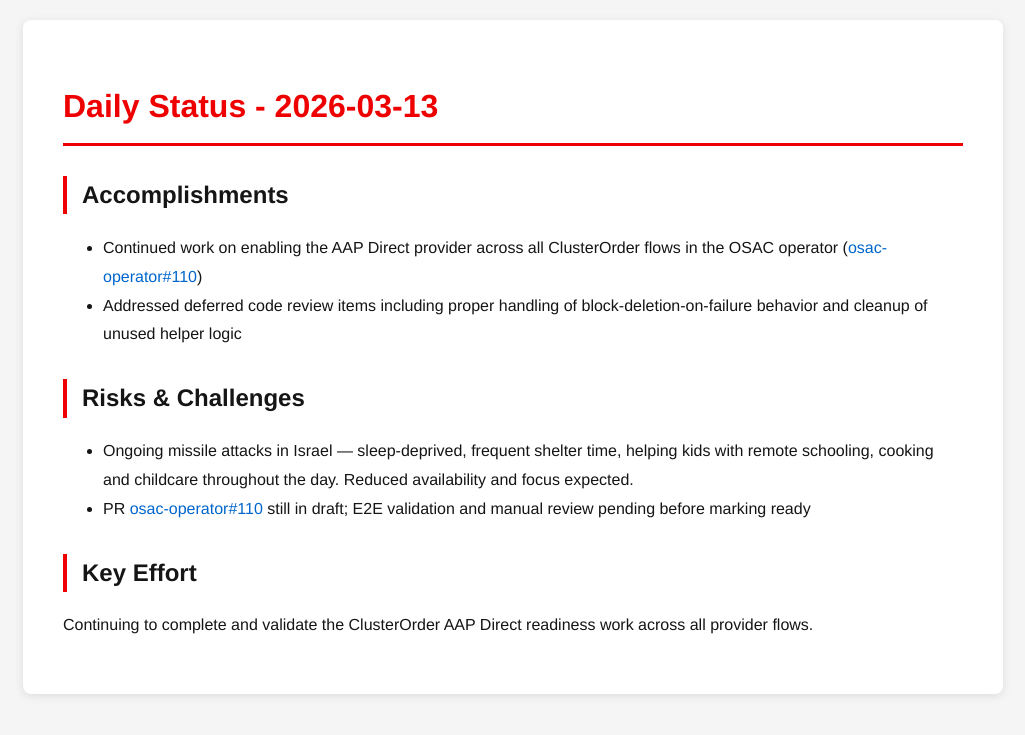
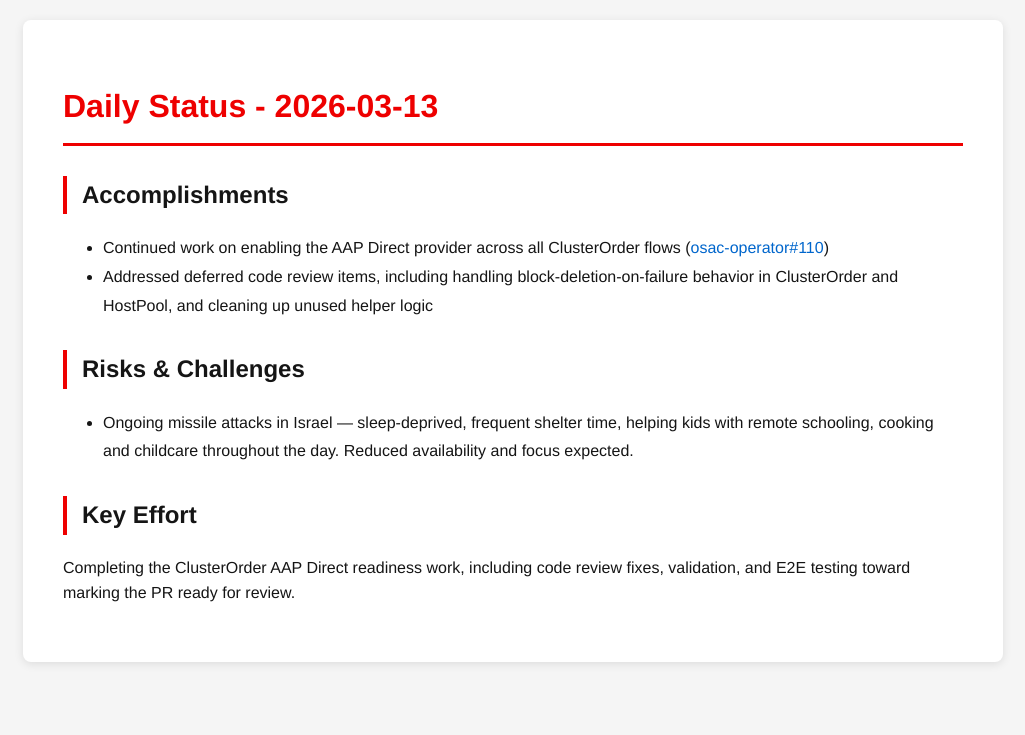
Before and after one commit to tzvatot/daily-status, a Jekyll site: the page built from 2026-03-13.md, in a window 1280 px wide. Shown: the top 735 px of the page, without its empty margins (127-1152 px from the left). Built offline with Jekyll 4.4.1, drawn with Linux system fonts in a browser that asks for light colours.

Commit message:
Daily status update - 2026-03-13

```diff
--- a/2026-03-13.md
+++ b/2026-03-13.md
@@ -7,12 +7,11 @@ date: 2026-03-13
 # Daily Status - 2026-03-13
 
 ## Accomplishments
-- Continued work on enabling the AAP Direct provider across all ClusterOrder flows in the OSAC operator ([osac-operator#110](https://github.com/osac-project/osac-operator/pull/110))
-- Addressed deferred code review items including proper handling of block-deletion-on-failure behavior and cleanup of unused helper logic
+- Continued work on enabling the AAP Direct provider across all ClusterOrder flows ([osac-operator#110](https://github.com/osac-project/osac-operator/pull/110))
+- Addressed deferred code review items, including handling block-deletion-on-failure behavior in ClusterOrder and HostPool, and cleaning up unused helper logic
 
 ## Risks & Challenges
 - Ongoing missile attacks in Israel — sleep-deprived, frequent shelter time, helping kids with remote schooling, cooking and childcare throughout the day. Reduced availability and focus expected.
-- PR [osac-operator#110](https://github.com/osac-project/osac-operator/pull/110) still in draft; E2E validation and manual review pending before marking ready
 
 ## Key Effort
-Continuing to complete and validate the ClusterOrder AAP Direct readiness work across all provider flows.
+Completing the ClusterOrder AAP Direct readiness work, including code review fixes, validation, and E2E testing toward marking the PR ready for review.
```
